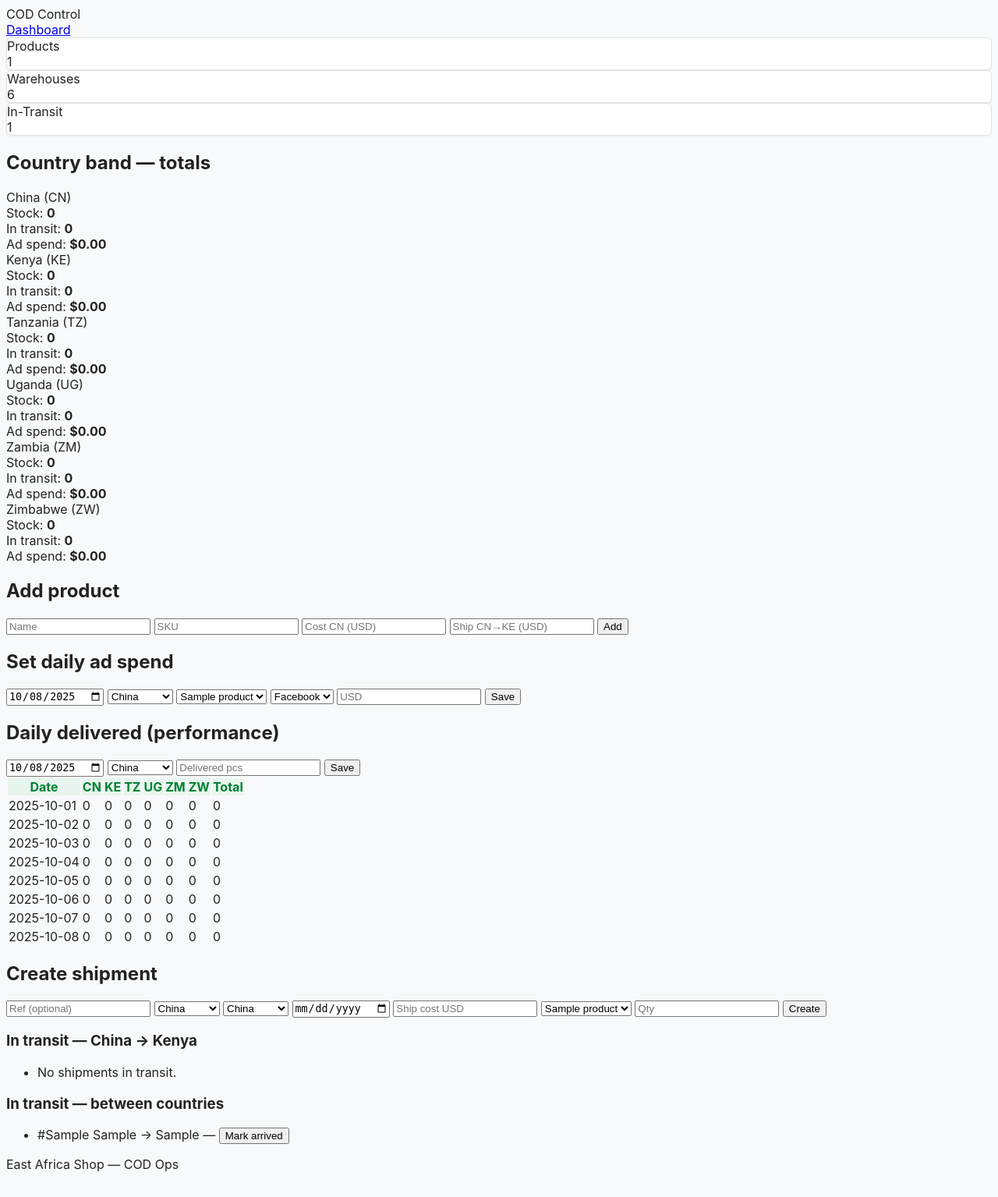
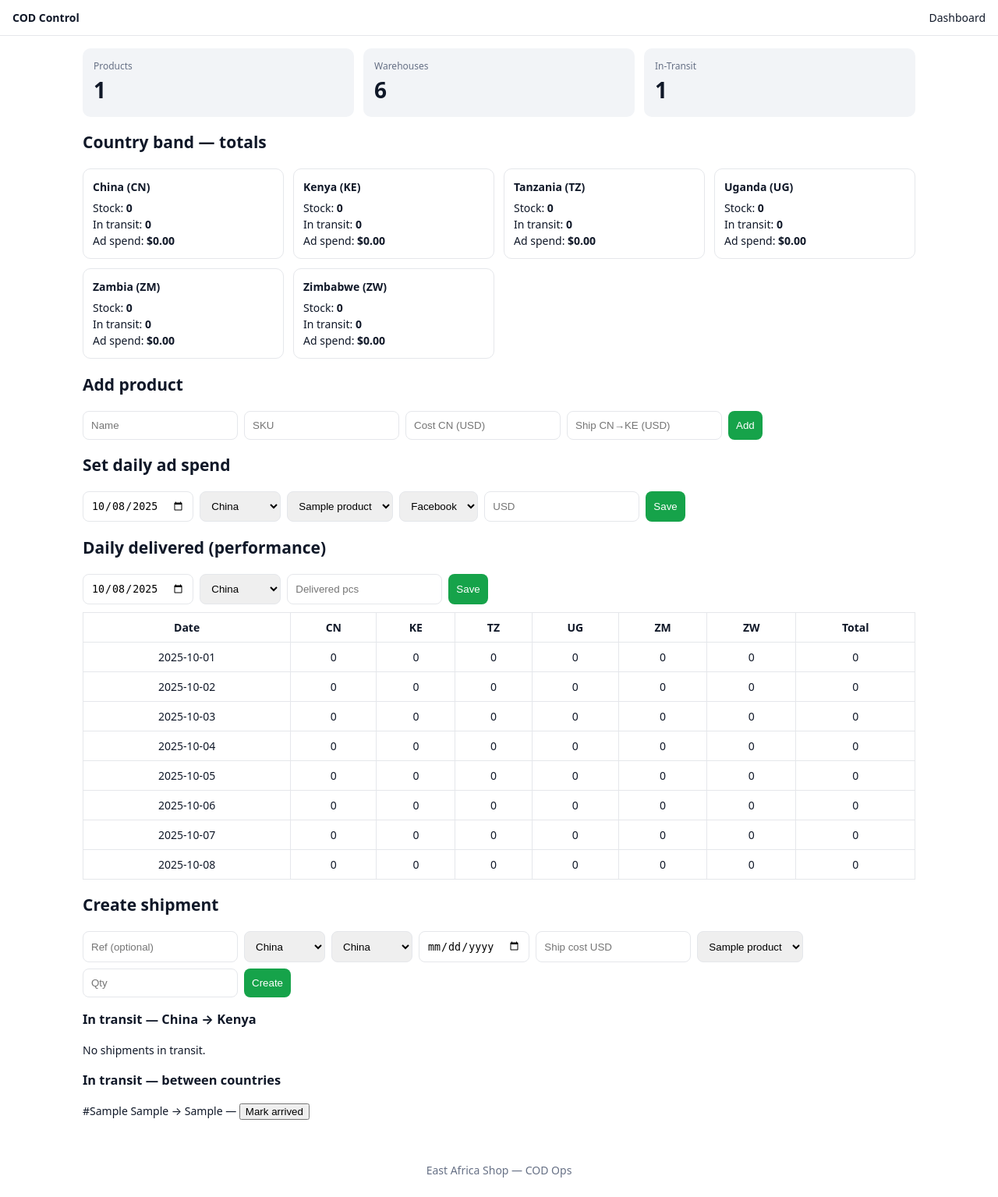
Before and after one commit to EAS-COD-System/eas, a Flask app: page / in a window 1280 px wide. Shown: the whole page at 78% size. Before the commit the page ends 1503 px from the top, so only its background shows below. Run offline with Flask 3, Linux system fonts and the light colour scheme; tables that the repository leaves empty hold one stand-in row (values such as "Sample post").

Commit message:
Update style.css

```diff
--- a/static/style.css
+++ b/static/style.css
@@ -1,16 +1,21 @@
-body { font-family: 'Inter', Arial, sans-serif; background:#f8f9fa; color:#222; }
-.navbar { box-shadow: 0 2px 6px rgba(0,0,0,.1); }
-.navbar a { color:#fff !important; margin-right:8px; font-weight:500; }
-h4,h6 { color:#008134; font-weight:600; }
-.table th { background:#e8f5ee; color:#008134; }
-.table-striped tbody tr:nth-of-type(odd){ background:#f3f8f5; }
-.btn-success{ background:#008134; border-color:#008134; } .btn-success:hover{ background:#006c28; }
-.card{ background:#fff; border:1px solid #e1e1e1; border-radius:6px; box-shadow:0 1px 3px rgba(0,0,0,.05); }
-
-/* Mobile tweaks */
-@media(max-width:768px){
-  .navbar .btn{ margin-bottom:6px; }
-  table{ font-size:.85rem; }
-  .card{ margin-bottom:10px; }
-  .btn{ width:100%; }
-}
+:root{--bg:#ffffff;--ink:#101828;--muted:#667085;--card:#f2f4f7;--brand:#16a34a;}
+*{box-sizing:border-box}body{margin:0;background:var(--bg);color:var(--ink);font:14px/1.5 system-ui,-apple-system,Segoe UI,Roboto}
+.topbar{display:flex;align-items:center;justify-content:space-between;padding:12px 16px;border-bottom:1px solid #e5e7eb;background:#fff;position:sticky;top:0;z-index:10}
+.topbar .brand{font-weight:700}
+.topbar a{margin-left:12px;color:var(--ink);text-decoration:none}
+.container{padding:16px;max-width:1100px;margin:auto}
+.cards{display:grid;grid-template-columns:repeat(auto-fit,minmax(180px,1fr));gap:12px;margin-bottom:16px}
+.card{background:var(--card);padding:14px;border-radius:10px}
+.card .k{color:var(--muted);font-size:12px}
+.card .v{font-size:28px;font-weight:700}
+.grid{display:grid;grid-template-columns:repeat(auto-fit,minmax(220px,1fr));gap:12px}
+.panel{background:#fff;border:1px solid #e5e7eb;border-radius:10px;padding:12px}
+.panel .title{font-weight:700;margin-bottom:6px}
+.row{display:flex;flex-wrap:wrap;gap:8px;margin:10px 0}
+.row input,.row select,.row button{padding:10px;border:1px solid #e5e7eb;border-radius:8px}
+.row button{background:var(--brand);color:#fff;border:none;cursor:pointer}
+.table{width:100%;border-collapse:collapse;margin-top:8px}
+.table th,.table td{border:1px solid #e5e7eb;padding:8px;text-align:center}
+.list{list-style:none;padding-left:0}
+.foot{padding:24px;color:var(--muted);text-align:center}
+@media (max-width:600px){.row input,.row select{flex:1 1 140px}}
```
